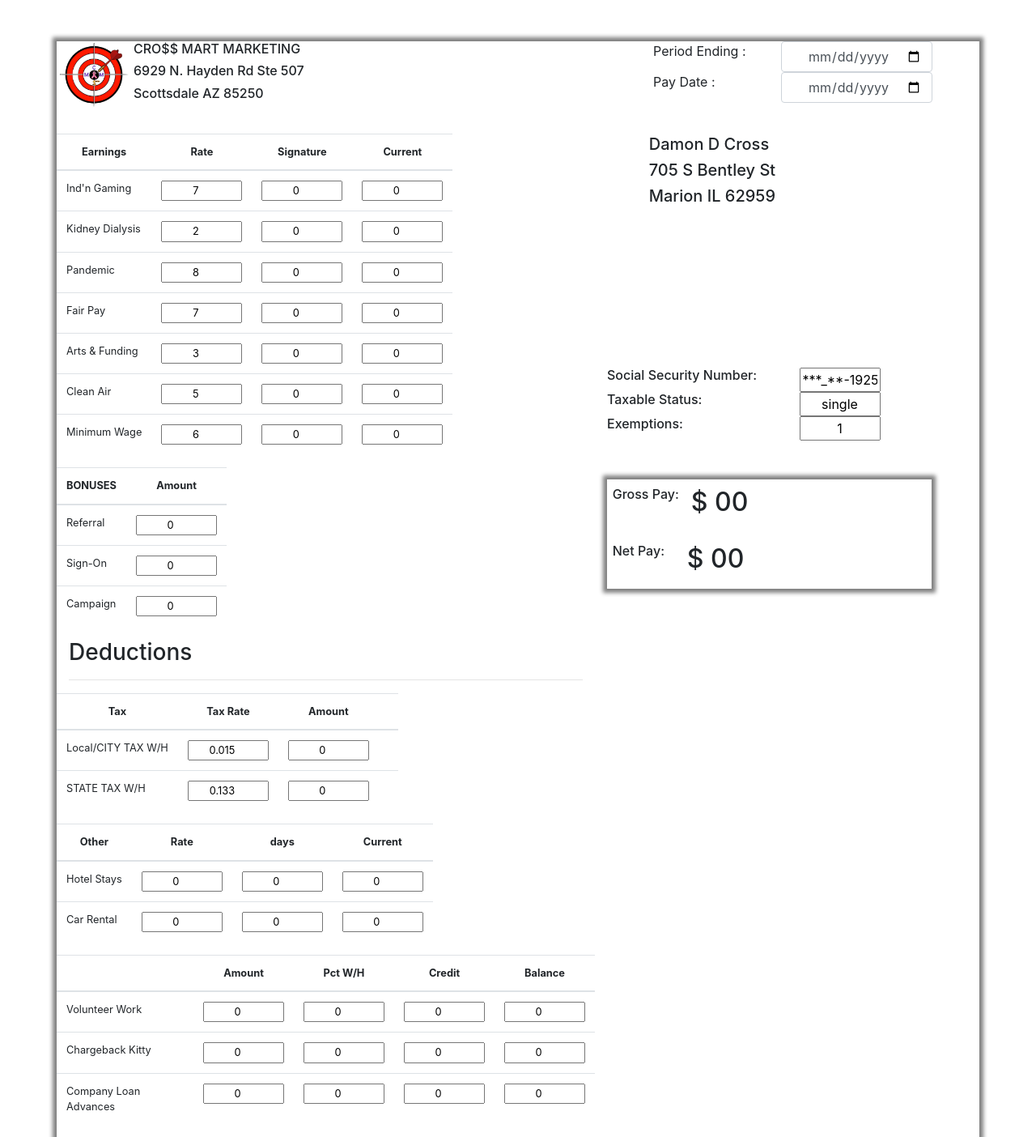
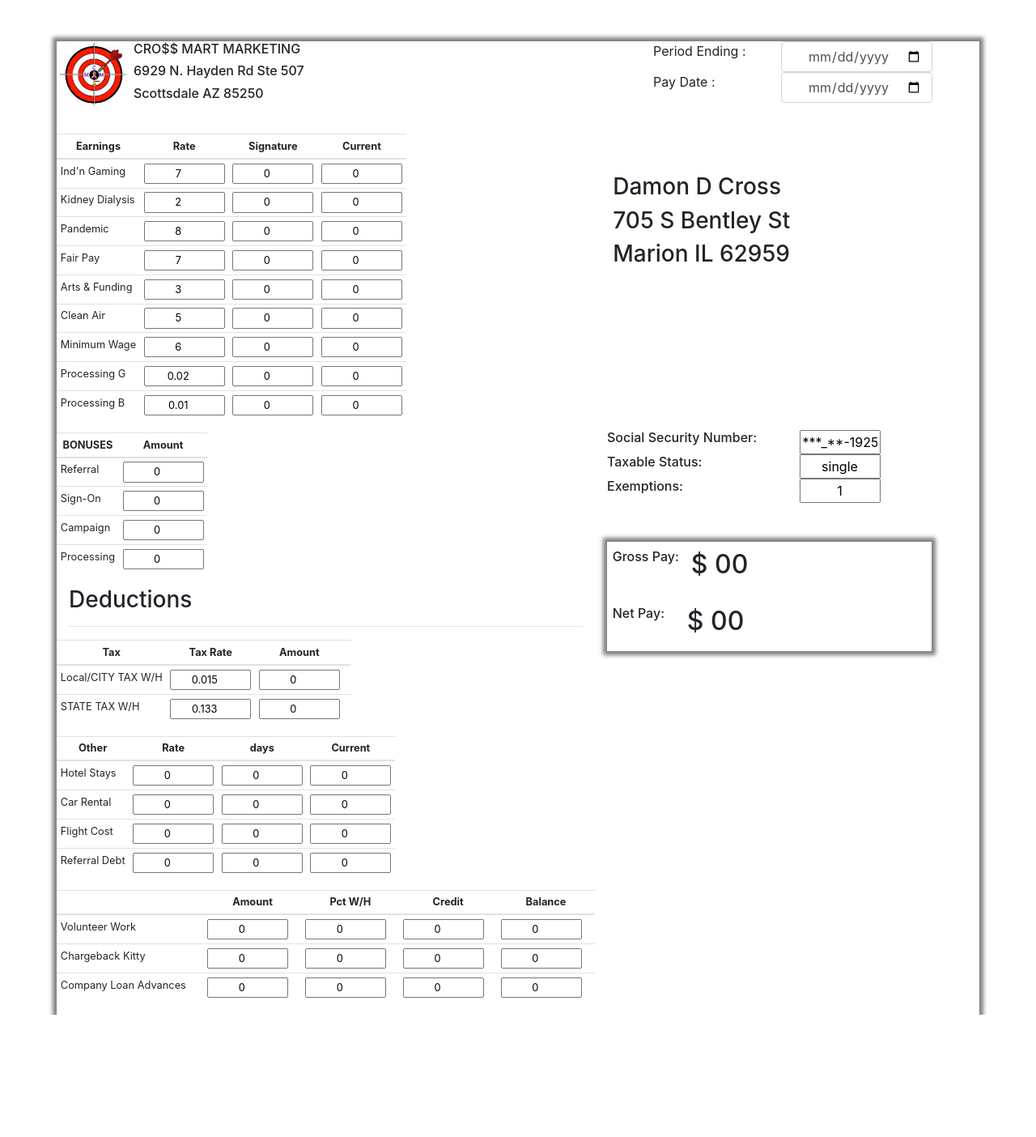
Before and after one commit to sankar-senthil/indcon, a Django app: page /idc in a window 1280 px wide. Shown: the whole page at 81% size. After the commit the page ends 1253 px from the top, so only its background shows below. Run offline with Django 4.2, Linux system fonts and the light colour scheme; some libraries are stand-ins or nearby versions.

Commit message:
Third Commit

```diff
--- a/static/files/DD.json
+++ b/static/files/DD.json
@@ -6,6 +6,8 @@
     "AFR": 3,
     "CAR": 5,
     "MWR": 6,
+    "PGR": 0.02,
+    "PBR": 0.01,
     "IGS": 0,
     "KDS": 0,
     "PDS": 0,
@@ -13,13 +15,17 @@
     "AFS": 0,
     "CAS": 0,
     "MWS": 0,
+    "PGS": 0,
+    "PBS": 0,
     "IGC": 0,
     "KDC": 0,
     "PDC": 0,
     "FPC": 0,
     "AFC": 0,
     "CAC": 0,
-    "MWC": 0
+    "MWC": 0,
+    "PGC": 0,
+    "PBC": 0
 },
 "ded":{
     "SSN":"***_**-1925",
@@ -28,6 +34,7 @@
     "Ref":0,
     "SO":0,
     "Cp":0,
+    "pc":0,
     "CTR":0.015,
     "CTA":0,
     "STR":0.133,
--- a/static/styles/main.css
+++ b/static/styles/main.css
@@ -21,3 +21,6 @@ th{
     /* margin-left: 50%; */
     padding: 2%;
 }
+table{
+    padding: 10%;
+}
--- a/static/styles/print.css
+++ b/static/styles/print.css
@@ -3,7 +3,7 @@
         border: 0;
     }
     #right_column{
-        font-size: 80%;
+        font-size: 60%;
     }
     input[type="date"]{
         /* display: none; */
@@ -13,4 +13,5 @@
     #pay{
         border: 2px solid black;
     }
+
 }
--- a/templates/InCon-home.html
+++ b/templates/InCon-home.html
@@ -57,7 +57,7 @@
                 <div class = "col-7" id="left_" style="margin-top: 2%;">
                     <div class="row">
                         <div class = "col-4.1">
-                            <table class="table">
+                            <table class="table table-sm">
                                 <thead style="text-align: center;">
                                     <tr>
                                         <th class="col">Earnings</th>
@@ -110,13 +110,25 @@
                                         <td><input type="number" id="MWS" value={{ addon.MWS }} onkeyup="calcul()"></td>
                                         <td><input type="number" id="MWC" value={{ addon.MWC }} onkeyup="calcul()"></td>
                                     </tr>
+                                    <tr>
+                                        <td>Processing G</td>
+                                        <td><input type="number" id="PGR" value={{ addon.PGR }} onkeyup="calcul()"></td>
+                                        <td><input type="number" id="PGS" value={{ addon.PGS }} onkeyup="calcul()"></td>
+                                        <td><input type="number" id="PGC" value={{ addon.PGC }} onkeyup="calcul()"></td>
+                                    </tr>
+                                    <tr>
+                                        <td>Processing B</td>
+                                        <td><input type="number" id="PBR" value={{ addon.PBR }} onkeyup="calcul()"></td>
+                                        <td><input type="number" id="PBS" value={{ addon.PBS }} onkeyup="calcul()"></td>
+                                        <td><input type="number" id="PBC" value={{ addon.PBC }} onkeyup="calcul()"></td>
+                                    </tr>
                                 </tbody>
                             </table>
                         </div>
                     </div>
                     <div class="row">
                         <div class="col-4.1">
-                            <table class="table" >
+                            <table class="table table-sm" >
                                 <thead>
                                     <th>BONUSES</th>
                                     <th>Amount</th>
@@ -134,6 +146,10 @@
                                         <td>Campaign </td>
                                         <td><input type="number" id="Cp" value={{ ded.Cp }} onkeyup="calcul()"></td>
                                     </tr>
+                                    <tr>
+                                        <td>Processing </td>
+                                        <td><input type="number" id="pc" value={{ ded.pc }} onkeyup="calcul()"></td>
+                                    </tr>
                                 </tbody>
                             </table>
                         </div>
@@ -142,7 +158,7 @@
                     <hr>
                     <div class="row">
                         <div class="col-4.1">
-                            <table class="table">
+                            <table class="table table-sm">
                                 <thead>
                                     <th>Tax</th>
                                     <th>Tax Rate</th>
@@ -172,7 +188,7 @@
                     <div class="row">
 
                             <div class="col-4.1">
-                                <table class="table">
+                                <table class="table table-sm">
                                     <thead>
                                         <th>Other</th>
                                         <th>Rate</th>
@@ -192,13 +208,25 @@
                                             <td><input type="number" id="CRD" value="{{ ded.CRD }}" onkeyup="calcul()"></td>
                                             <td><input type="number" id="CRC" value="{{ ded.CRC }}" onkeyup="calcul()"></td>
                                         </tr>
+                                        <tr>
+                                            <td>Flight Cost</td>
+                                            <td><input type="number" id="FCR" value="{{ ded.CRR }}" onkeyup="calcul()"></td>
+                                            <td><input type="number" id="FCD" value="{{ ded.CRR }}" onkeyup="calcul()"></td>
+                                            <td><input type="number" id="FCC" value="{{ ded.CRR }}" onkeyup="calcul()"></td>
+                                        </tr>
+                                        <tr>
+                                            <td>Referral Debt</td>
+                                            <td><input type="number" id="RDR" value="{{ ded.CRR }}" onkeyup="calcul()"></td>
+                                            <td><input type="number" id="RDD" value="{{ ded.CRR }}" onkeyup="calcul()"></td>
+                                            <td><input type="number" id="RDC" value="{{ ded.CRR }}" onkeyup="calcul()"></td>
+                                        </tr>
                                     </tbody>
                                 </table>
                             </div>
 
                     </div>
                     <div class="row">
-                        <table class="table">
+                        <table class="table table-sm">
                             <thead>
                                 <th></th>
                                 <th>Amount</th>
@@ -233,22 +261,18 @@
                     </div>
                 </div>
                 <div class="col" id="right_column">
-
-                    <br>
-
-                    <div id="label">
+                    <br><br><br>
+                    <div id="label" style="margin-left: 5%;">
                         <div class = "row" >
-                            <h5>Damon D Cross</h5>
+                            <h3>Damon D Cross</h3>
                         </div>
                         <div class = "row">
-                            <h5>705 S Bentley St</h5>
+                            <h3>705 S Bentley St</h3>
                         </div>
                         <div class = "row">
-                            <h5>Marion IL 62959</h5>
+                            <h3>Marion IL 62959</h3>
                         </div>
                 </div>
-
-
                     <br><br><br><br><br><br><br><br>
                     <div class = "row">
                         <div class="col">
@@ -297,9 +321,6 @@
                             </div>
                         </div>
                     </div>
-
-
-
                 </div>
             </div>
 
```
Also changed, not shown: static/js/home.js (+37 -17 lines).
